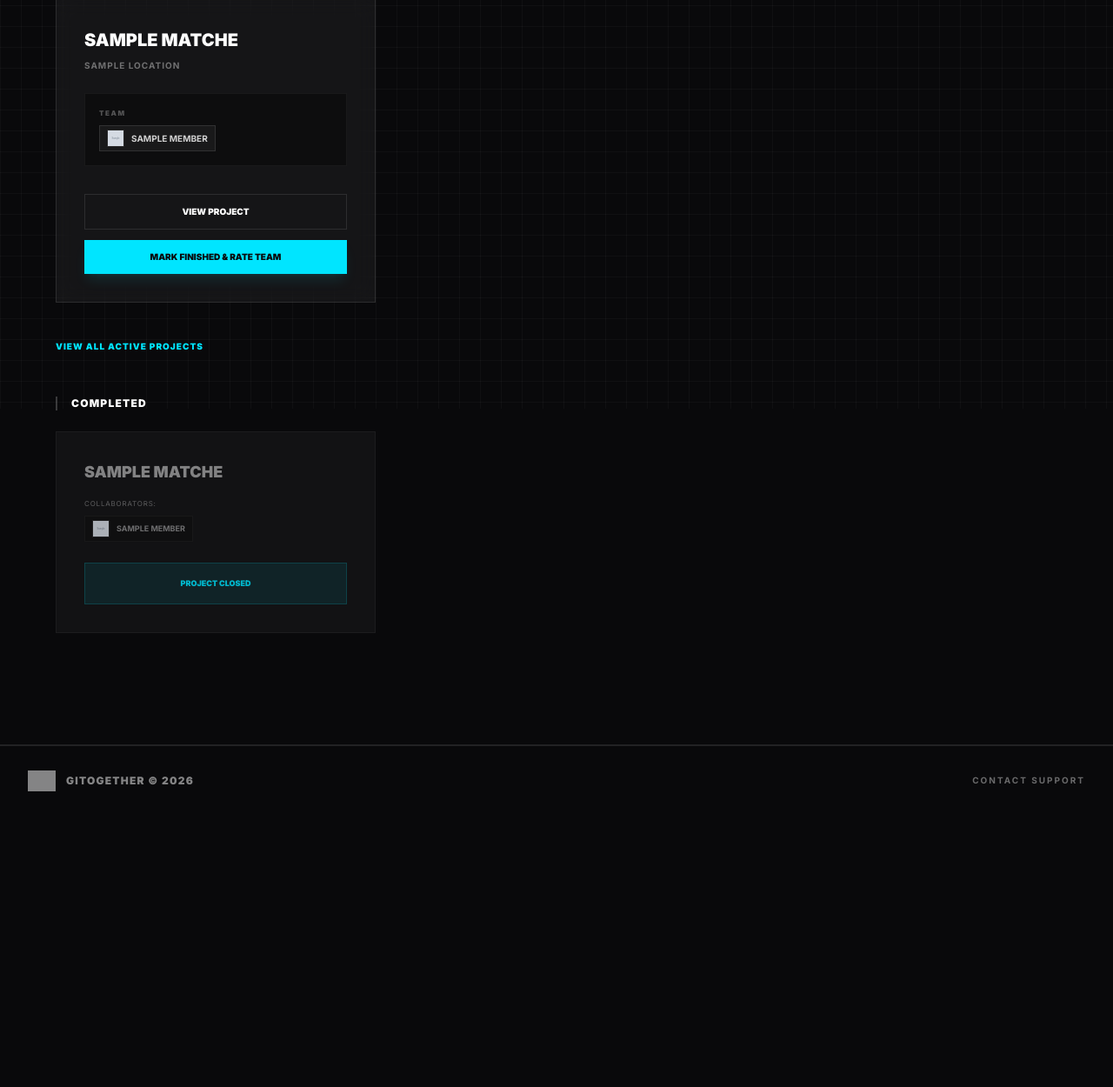
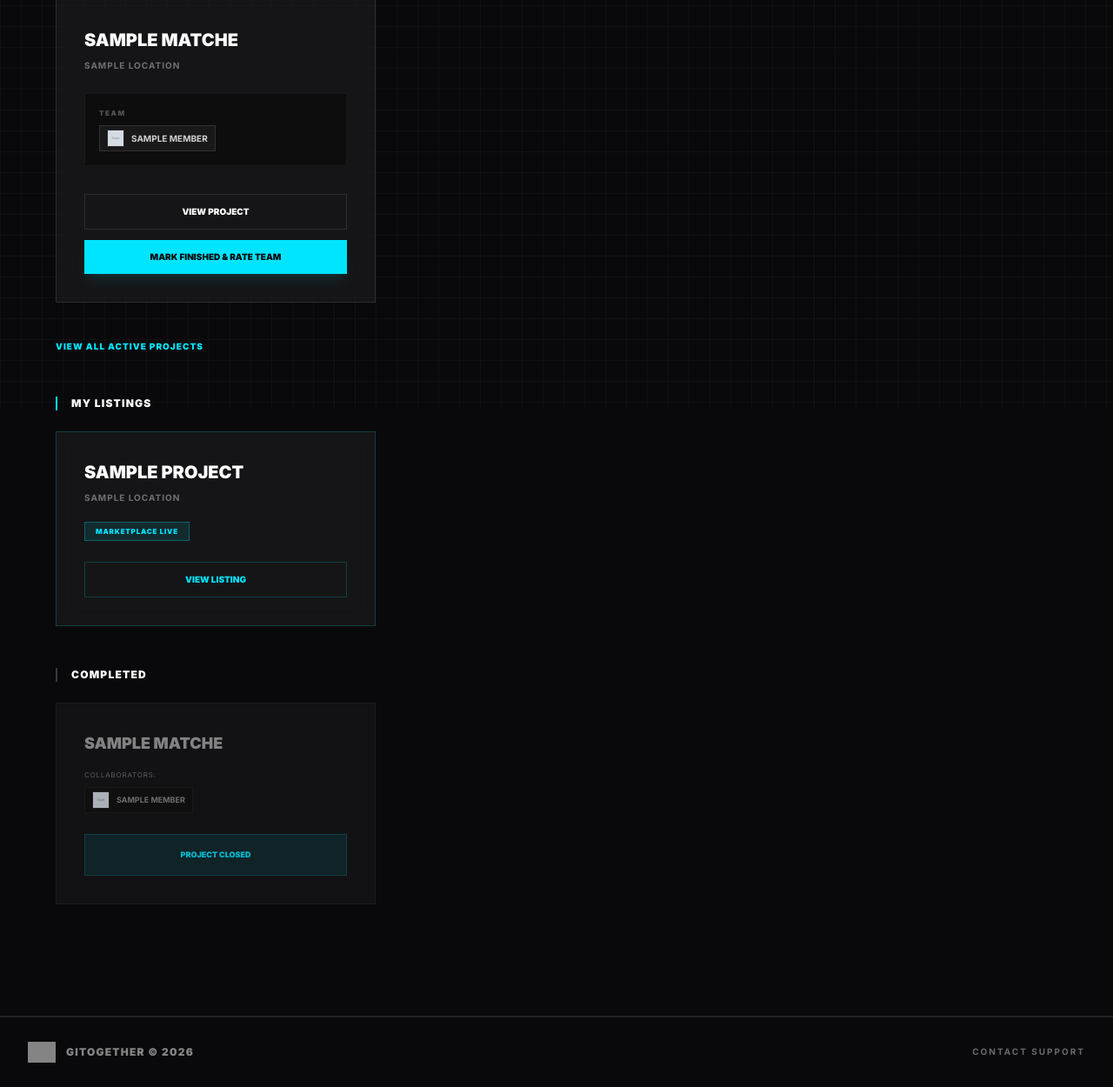
Before and after one commit to Hasan279/Gitogether, a Flask app: page /matches in a window 1280 px wide. Shown: the part 330-1580 px from the top of the page at 87% size. Before the commit the page ends 1240 px from the top, so only its background shows below. Run offline with Flask 3, Linux system fonts and the light colour scheme; the visitor is signed in with stand-in values (Sample User, id 1); grey boxes marked "Sample" are stand-in pictures; a database or web service that is not in the repository returns one stand-in record (values such as "Sample title"); some libraries are stand-ins or nearby versions; grey boxes are pictures that could not be loaded.

Commit message:
ui improvement adn adding open listing section to my projects

```diff
--- a/controllers/dashboard.py
+++ b/controllers/dashboard.py
@@ -21,7 +21,7 @@ def index():
 
     all_my_projects = get_projects_by_owner(developer_id)
 
-    my_projects = [p for p in all_my_projects if p['status'] == 'open'][:12]
+    my_projects = [p for p in all_my_projects if p['status'] == 'open'][:2]
 
     project_ids = [p['project_id'] for p in my_projects]
     active_counts = get_active_match_counts_for_projects(project_ids)
@@ -35,7 +35,7 @@ def index():
         developer_id, statuses=['pending', 'rejected']
     )[:12]
 
-    active_matches = get_active_matches_by_developer(developer_id, limit=8)
+    active_matches = get_active_matches_by_developer(developer_id, limit=4)
     avg_rating = get_average_rating(developer_id)
 
     return render_template('dashboard/dashboard.html',
--- a/controllers/matches.py
+++ b/controllers/matches.py
@@ -6,7 +6,7 @@ from models.match import (
     get_unrated_team_members,
     complete_project_matches
 )
-from models.project import get_project_by_id
+from models.project import get_project_by_id, get_projects_by_owner
 from models.user import get_developer_id
 from models.rating import get_rated_match_ids
 
@@ -24,6 +24,7 @@ def index():
     )
     session['developer_id'] = developer_id
     completed_matches = get_completed_matches_by_developer(developer_id)
+    my_listings = [p for p in get_projects_by_owner(developer_id) if p['status'] == 'open']
 
     completed_match_ids = [match['match_id'] for match in completed_matches]
     rated_match_ids = get_rated_match_ids(developer_id, completed_match_ids)
@@ -33,6 +34,7 @@ def index():
     return render_template('matches/matches.html',
                            active_matches=active_matches,
                            completed_matches=completed_matches,
+                           my_listings=my_listings,
                            show_all_active=show_all_active)
 
 
--- a/controllers/projects.py
+++ b/controllers/projects.py
@@ -25,7 +25,8 @@ def browse():
     else:
         projects = get_all_open_projects(skill_filter=skill_filter, page=page)
 
-    current_user_id = session.get('developer_id') or session.get('user_id')
+    current_user_id = get_developer_id(session['user_id'])
+    projects = [p for p in projects if p.get('owner_id') != current_user_id]
     requested_project_ids = set()
     joined_project_ids = set()
     if current_user_id:
--- a/templates/matches/matches.html
+++ b/templates/matches/matches.html
@@ -97,6 +97,57 @@
 
   <section class="space-y-6">
     <h2
+      class="text-xs font-black text-white uppercase tracking-widest border-l-2 border-brand-emerald pl-4"
+    >
+      My Listings
+    </h2>
+
+    {% if my_listings %}
+    <div class="grid grid-cols-1 md:grid-cols-2 lg:grid-cols-3 gap-6">
+      {% for project in my_listings %}
+      <div
+        class="bg-white/5 border border-brand-emerald/20 p-8 rounded-[2.5rem] flex flex-col justify-between hover:border-brand-emerald/40 transition-all backdrop-blur-md"
+      >
+        <div>
+          <h3 class="text-xl font-black text-white uppercase mb-2">
+            {{ project.title }}
+          </h3>
+          <p
+            class="text-[10px] font-bold text-brand-light/40 uppercase tracking-widest mb-4"
+          >
+            {{ project.location or 'Remote' }}
+          </p>
+          <span
+            class="inline-block text-[8px] font-black uppercase tracking-widest text-brand-emerald border border-brand-emerald/30 bg-brand-emerald/10 px-3 py-1 rounded-full"
+          >
+            Marketplace Live
+          </span>
+        </div>
+
+        <a
+          href="{{ url_for('projects.detail', project_id=project.project_id) }}"
+          class="mt-6 text-center text-[10px] font-black text-brand-emerald border border-brand-emerald/20 py-3 rounded-xl uppercase hover:bg-brand-emerald hover:text-brand-dark transition-all"
+        >
+          View Listing
+        </a>
+      </div>
+      {% endfor %}
+    </div>
+    {% else %}
+    <div
+      class="bg-black/20 border border-white/5 border-dashed p-12 rounded-[2.5rem] text-center"
+    >
+      <p
+        class="text-[10px] font-black text-brand-light/20 uppercase tracking-[0.4em]"
+      >
+        No marketplace listings yet.
+      </p>
+    </div>
+    {% endif %}
+  </section>
+
+  <section class="space-y-6">
+    <h2
       class="text-xs font-black text-white uppercase tracking-widest border-l-2 border-white/20 pl-4"
     >
       Completed
```
Also changed, not shown: templates/dashboard/dashboard.html (+7 -10 lines).
